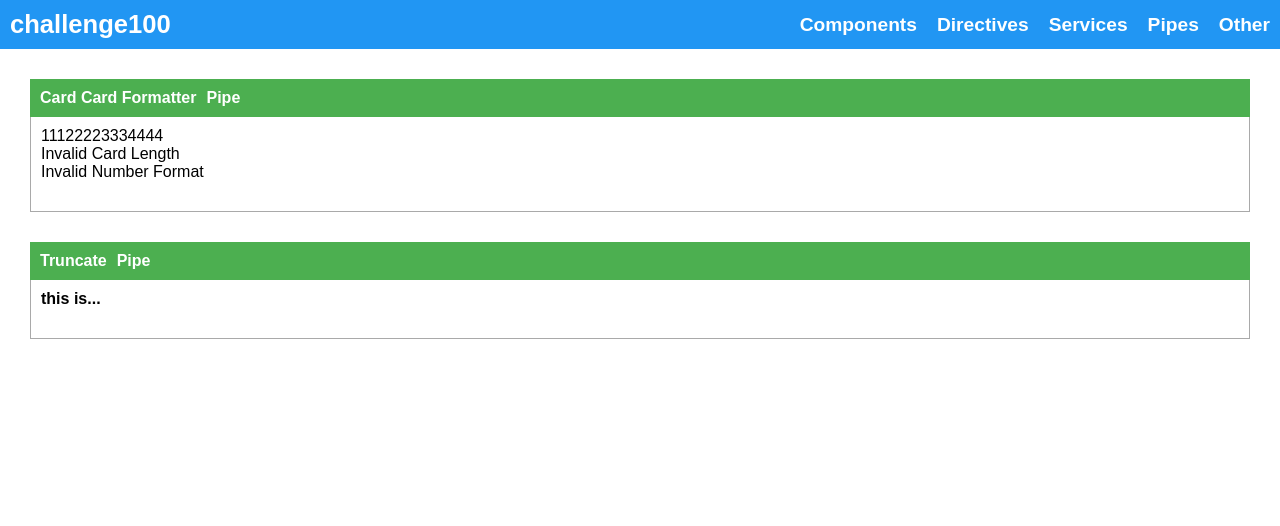
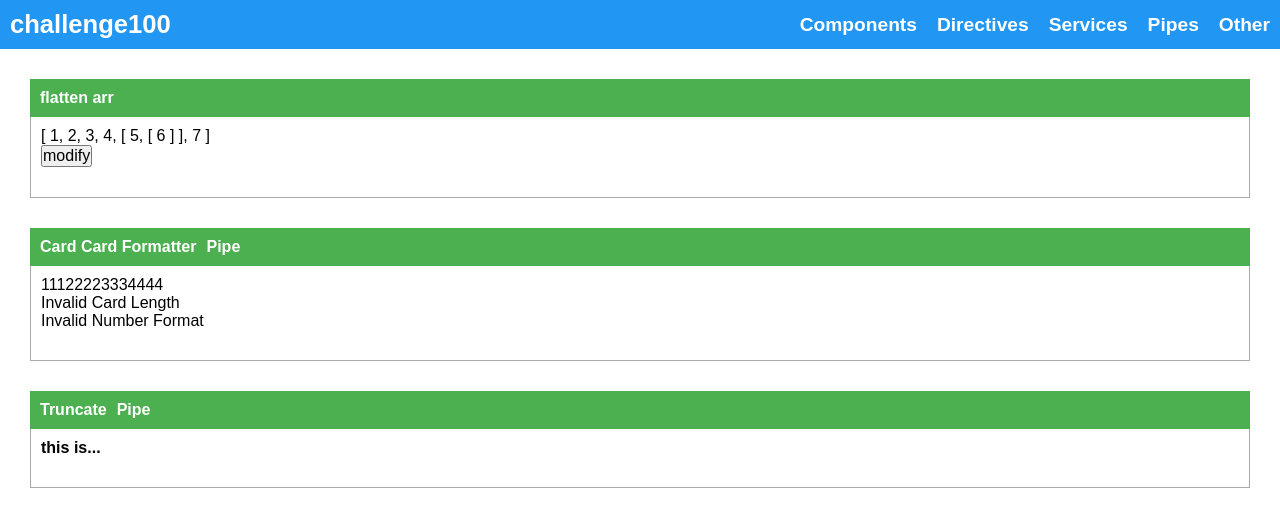
Before and after one commit to pawellesniowski/challenge100, an Angular app: page /pipes in a window 1280 px wide. Shown: the top 526 px of the page. Built offline with nearby package versions, Linux system fonts and the light colour scheme.

Commit message:
Flatten Arr Pipe

```diff
--- /dev/null
+++ b/src/app/pipes/flatten-arr.pipe.ts
@@ -0,0 +1,13 @@
+import { Pipe, PipeTransform } from '@angular/core';
+
+@Pipe({
+  name: 'flattenArr',
+  pure: false
+})
+export class FlattenArrPipe implements PipeTransform {
+
+  transform(value: any, deep: number = Infinity): any {
+    return value.flat(deep);
+  }
+
+}
--- a/src/app/pipes/pipes.component.html
+++ b/src/app/pipes/pipes.component.html
@@ -1,4 +1,10 @@
 
+<app-card title="flatten arr">
+  <div body>
+    <p>{{nestedArray | flattenArr: 2 | json}}</p>
+    <button (click)='modyfyArray()'>modify</button>
+  </div>
+</app-card>
 
 
 
--- a/src/app/pipes/pipes.component.ts
+++ b/src/app/pipes/pipes.component.ts
@@ -1,4 +1,5 @@
 import { Component, OnInit } from '@angular/core';
+import { FlattenArrPipe } from './flatten-arr.pipe';
 
 @Component({
   selector: 'app-pipes',
@@ -7,7 +8,22 @@ import { Component, OnInit } from '@angular/core';
 })
 export class PipesComponent implements OnInit {
   title = 'hello this is too long sentence';
-  constructor() {}
 
-  ngOnInit(): void {}
+  nestedArray = [[1], [2, [3], [4, [5, [6]]]], 7]
+
+
+  constructor(private flattenArrPipe: FlattenArrPipe) {}
+
+  ngOnInit(): void {
+    console.log('flattenArrPipe', this.flattenArrPipe.transform);
+    console.log('in component flatten: ', this.getFlattenArr());
+  }
+
+  getFlattenArr() {
+    return this.flattenArrPipe.transform(this.nestedArray)
+  }
+
+  modyfyArray() {
+    this.nestedArray.push([[1000], [2000]])
+  }
 }
--- a/src/app/pipes/pipes.module.ts
+++ b/src/app/pipes/pipes.module.ts
@@ -5,12 +5,14 @@ import { PipesComponent } from './pipes.component';
 import { CoreModule } from '../core/core.module';
 import { TruncatePipe } from './truncate/truncate.pipe';
 import { CreditCardFormatterPipe } from './credit-card-formatter/credit-card-formatter.pipe';
+import { FlattenArrPipe } from './flatten-arr.pipe';
 
 @NgModule({
   declarations: [
     PipesComponent,
     TruncatePipe,
     CreditCardFormatterPipe,
+    FlattenArrPipe,
   ],
   imports: [
     CommonModule,
@@ -19,5 +21,6 @@ import { CreditCardFormatterPipe } from './credit-card-formatter/credit-card-for
       { path: '', component: PipesComponent },
     ]),
   ],
+  providers: [FlattenArrPipe]
 })
 export class PipesModule {}
```
Also changed, not shown: 1 other file (tests, documents, lock files or other folders).
